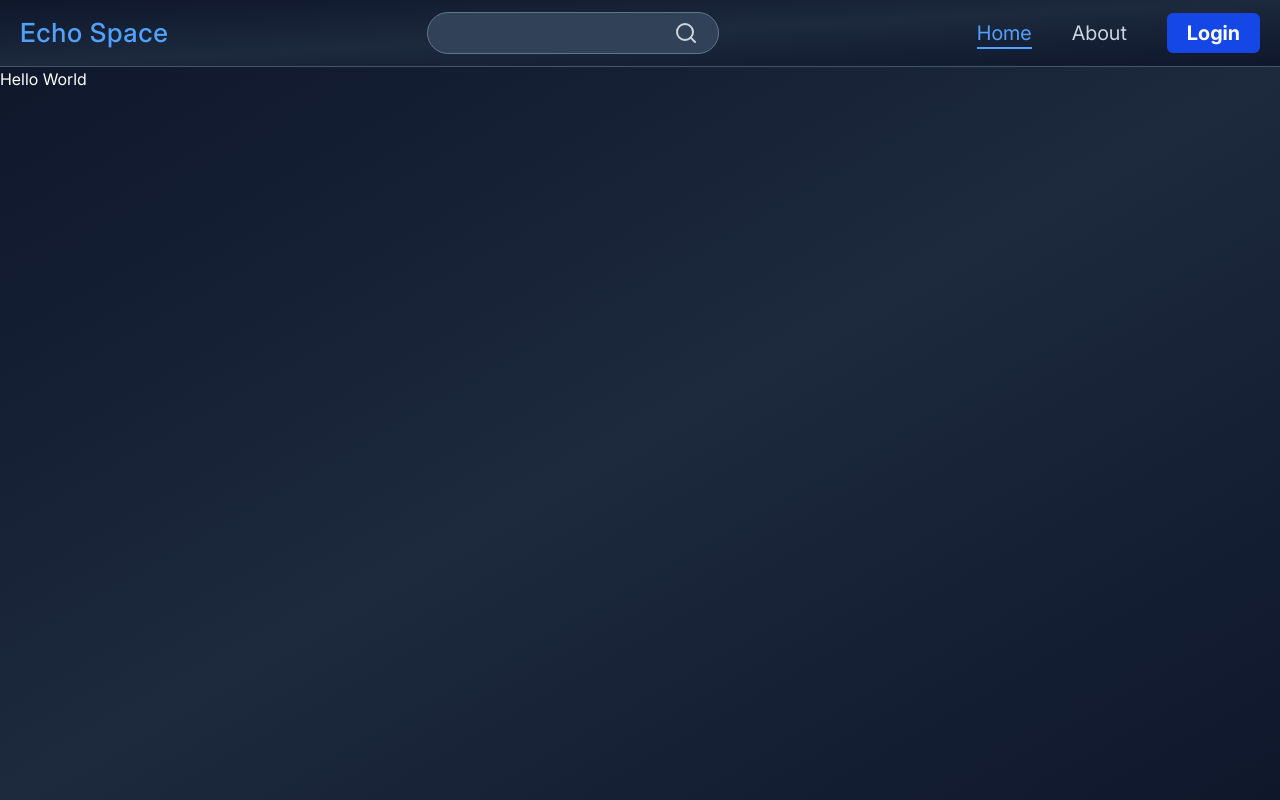
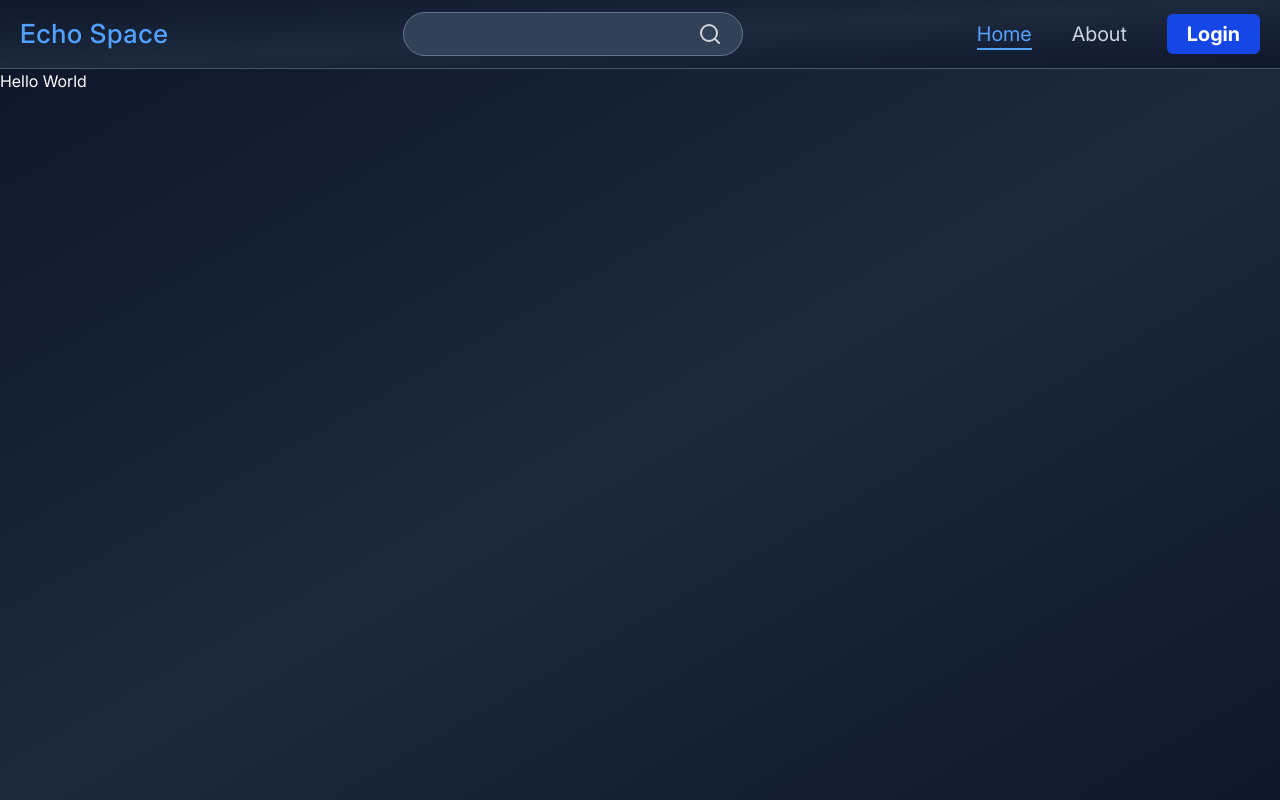
Before and after one commit to ruthlesscalm/echo-space, a React app in the folder frontend/: page / in a window 1280 px wide. Built offline with nearby package versions, Linux system fonts and the light colour scheme; the HTML template or start-up script is replaced by a standard one.

Commit message:
Update fontsize from px to rem

```diff
--- a/frontend/src/components/header/Header.jsx
+++ b/frontend/src/components/header/Header.jsx
@@ -21,7 +21,7 @@ const Header = () => {
       <div>
         <LogoText className="text-[clamp(18px,0.8vw+1rem,3rem)]" />
       </div>
-      <SearchBar inputClassName="text-[clamp(14px,0.35vw+0.75rem,1.5px)]" />
+      <SearchBar inputClassName="text-[clamp(14px,0.4vw+0.75rem,1.5rem)]" />
       <nav>
         <ul className="flex gap-10 text-xl">
           {links.map(({ label, href, varient }) => {
```
